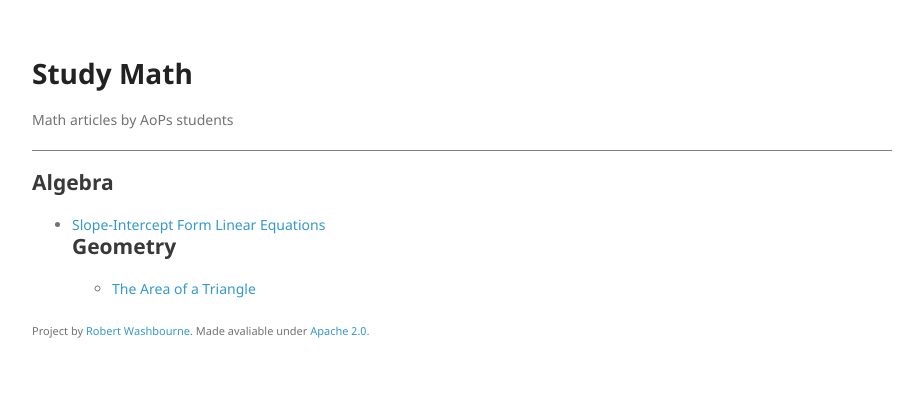
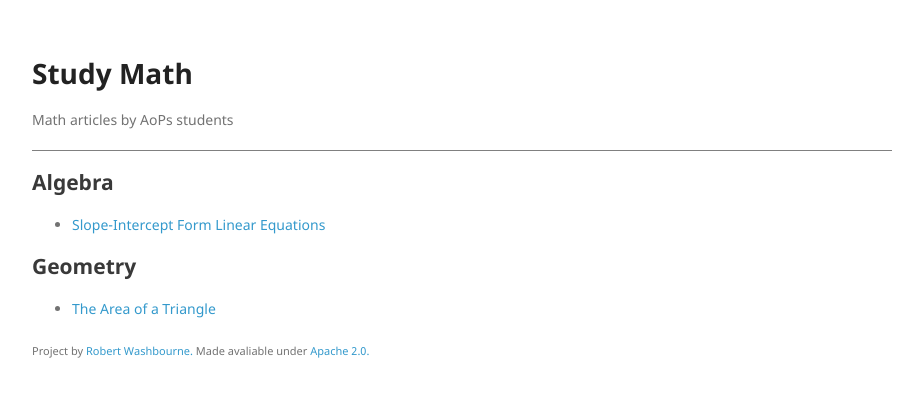
Before and after one commit to studymath/studymath.github.io, a Jekyll site: the page built from index.md, in a window 1280 px wide. Shown: the top 397 px of the page, without its empty margins (178-1101 px from the left). Built offline with Jekyll 4.4.1, drawn with Linux system fonts in a browser that asks for light colours; nearby versions of some CDN libraries.

Commit message:
Update index.md

```diff
--- a/index.md
+++ b/index.md
@@ -4,6 +4,9 @@ layout: default
 ---
 
 {% for tag in site.categories %}
-  <h2 id="{{ tag[0] }}">{{ tag[0] | capitalize }}</h2>
-  <ul class="post-list">{% assign pages_list = tag[1] %}{% for post in pages_list %}{% if post.title != null %}{% if group == null or group == post.group %}
-      <li><a href="{{ site.url }}{{ post.url }}">{{ post.title }}{% endif %}{% endif %}{% endfor %}{% assign pages_list = nil %}{% assign group = nil %}{% endfor %}
+<h2 id="{{ tag[0] }}">{{ tag[0] | capitalize }}</h2>
+<ul class="post-list">{% assign pages_list = tag[1] %}{% for post in pages_list %}{% if post.title != null %}{% if group == null or group == post.group %}
+  <li><a href="{{ site.url }}{{ post.url }}">{{ post.title }}</a></li>
+  {% endif %}{% endif %}{% endfor %}
+  </ul>{% assign pages_list = nil %}{% assign group = nil %}
+{% endfor %}
```
